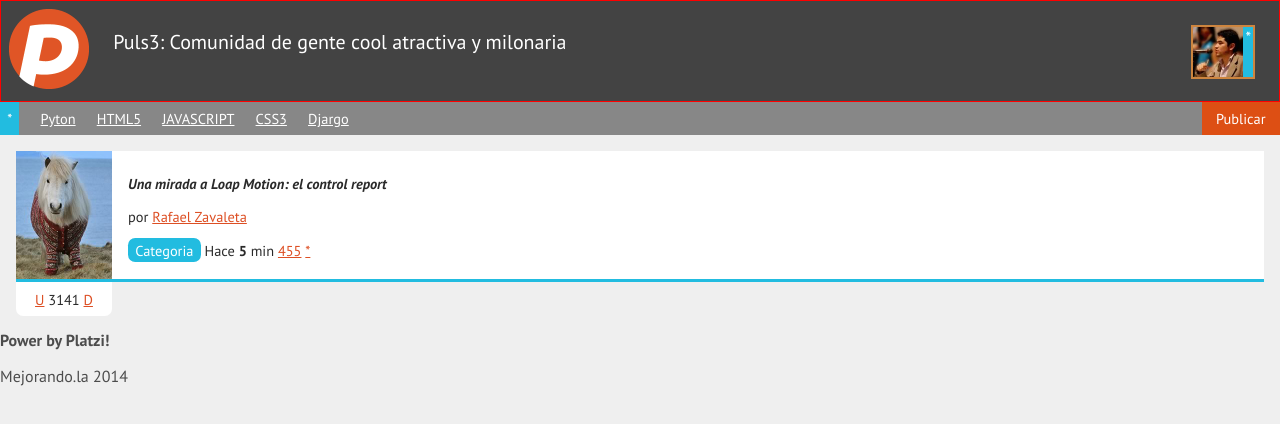
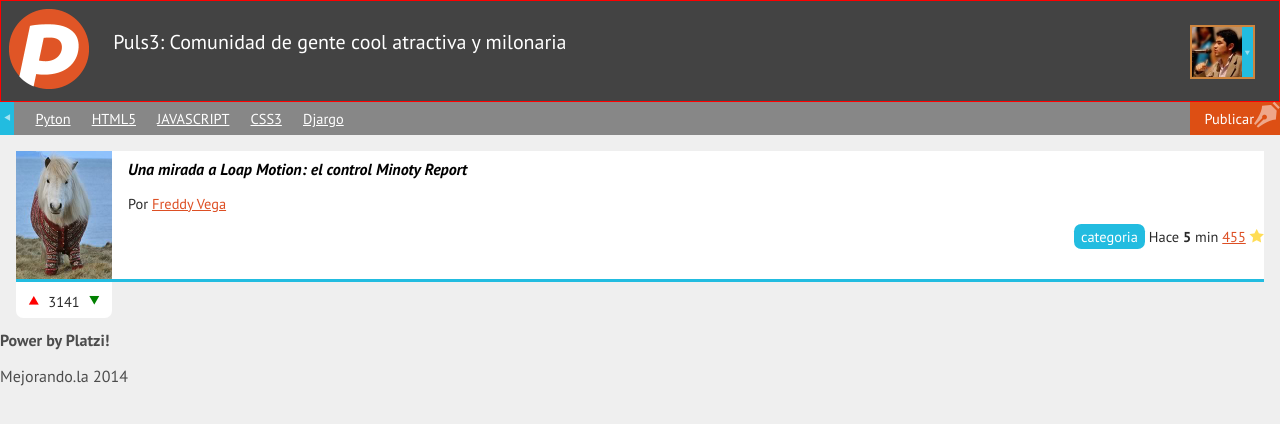
Before and after one commit to zavaraf/didenoWeb, a plain HTML site: page index.html in a window 1280 px wide. Drawn offline with Linux system fonts and the light colour scheme.

Commit message:
tipografias

```diff
--- a/estilos.css
+++ b/estilos.css
@@ -1,3 +1,14 @@
+@font-face {
+	font-family: 'icomoon';
+	src:url('fonts/icomoon.eot?-w2dex2');
+	src:url('fonts/icomoon.eot?#iefix-w2dex2') format('embedded-opentype'),
+		url('fonts/icomoon.woff?-w2dex2') format('woff'),
+		url('fonts/icomoon.ttf?-w2dex2') format('truetype'),
+		url('fonts/icomoon.svg?-w2dex2#icomoon') format('svg');
+	font-weight: normal;
+	font-style: normal;
+}
+
 a
 {
 	color: #DD4F24;
@@ -41,7 +52,14 @@ header #avatar figcaption
 	background: #22BCE0;
 	float: right;
 	height: 50px;
-	padding: 0 2px;
+	line-height: 50px;
+}
+header #avatar figcaption:after
+{
+	content: "\e604";
+	font-family: "icomoon";
+	font-size: 0.7em;
+	opacity: 0.5;
 }
 header #avatar img
 {
@@ -75,20 +93,40 @@ nav ul li a
 	display: block;
 	padding: 0.5em 0;
 }
+nav #publicar_nav
+{
+	background: #DD4f14;
+	float: right;
+	margin-right: 0;
+	padding-right: 0.8em;
+	position: relative;
+}
 nav #flechita_nav a
 {
 	background: #22BCE0;
-	padding: 0.5em 0.5em;
+	padding: 0.5em 0;
 	text-decoration: none;
 }
-nav #publicar_nav
+nav #flechita_nav a:after
 {
-	float: right;
-	margin-right: 0;
+	content: "\e603";
+	font-family: "icomoon";
+	opacity: 0.6;
+}
+
+nav #publicar_nav:after
+{
+	color: rgba(255,255,255,0.5);/* para la transparencia*/
+	content: "\e601";
+	font-family: "icomoon";
+	font-size: 1.8em;
+	position: absolute;
+	right: 0;
+	top: 0;
 }
 nav #publicar_nav a
 {
-	background: #DD4f14;
+	display: inline-block;
 	padding: 0.5em 1em;
 	text-decoration: none;
 }
@@ -110,6 +148,20 @@ nav #publicar_nav a
 	font-size: 0.9em;
 
 }
+#contenido .item .datos_item
+{
+	text-align: right;
+}
+#contenido .item .datos_item .guardar_item
+{
+	text-decoration: none;
+}
+#contenido .item .datos_item .guardar_item:after
+{
+	color: #FD5;
+	content: "\e600";
+	font-family: "icomoon";
+}
 #contenido .item .datos_item .tag_item
 {
 	background: #22BCE0;
@@ -123,20 +175,25 @@ nav #publicar_nav a
 	float: left;
 	margin: 0 1em 0 0;
 }
+#contenido .item .imagen_item a
+{
+	color: #444;
+	text-decoration: none;
+}
 #contenido .item .imagen_item img
 {
 	width: 96px;
+}
+#contenido .item .titulo_item  a
+{
+	text-decoration: none;
+	color: black;
 }
 #contenido .item .titulo_item
 {
 	font-size: 1em;
 	font-style: italic;
 	padding:  0.5em 0.5em 0;
-}
-#contenido .item .imagen_item a
-{
-	color: #444;
-	text-decoration: none;
 }
 #contenido .item  .votacion
 {
@@ -151,3 +208,25 @@ nav #publicar_nav a
 	width: 96px;
 
 }
+#contenido .item  .votacion a
+{
+	text-decoration: none;
+}
+#contenido .item  .votacion .down,
+#contenido .item  .votacion .up
+{
+	font-family: "icomoon";
+	font-size: 1.5em;
+	vertical-align: bottom;
+}
+#contenido .item  .votacion .down:after
+{
+	color: green;
+	content: "\e604";
+}
+
+#contenido .item  .votacion .up:after
+{
+	color: red;
+	content: "\e605";
+}
--- a/index.html
+++ b/index.html
@@ -16,15 +16,13 @@
 		<h1 id="titulo_header">Puls3: Comunidad de gente cool atractiva y milonaria</h1>
 		<figure id="avatar">
 			<img src="avatar.jpg"/>
-			<figcaption>
-				*
-			</figcaption>
+			<figcaption></figcaption>
 		</figure>
 	</header>
 
 	<nav>
 		<ul>
-			<li id="flechita_nav"><a href="#">*</a></li>
+			<li id="flechita_nav"><a href="#"></a></li>
 			<li><a href="#">Pyton</a></li>
 			<li><a href="#">HTML5</a></li>
 			<li><a href="#">JAVASCRIPT</a></li>
@@ -40,23 +38,21 @@
 				<img src="imagen.jpg"/>
 			</figure>
 			<h2 class="titulo_item">
-			<p class="autor_item">
-				</<a href="#">Una mirada a Loap Motion: el control report</a>
-			</p>
+				<a href="#">Una mirada a Loap Motion: el control Minoty Report</a>
 			</h2>
 			<p class="autor_item">
-				por <a href="">Rafael Zavaleta</a>
+				Por <a href="#">Freddy Vega</a>
 			</p>
 			<p class="datos_item">
-				<a class="tag_item" href="#">Categoria</a>
+				<a class="tag_item" href="#">categoria</a>
 				<span class="fecha_item">Hace <strong>5</strong> min</span>
-				<a calss="comenterios_item" href="#">455</a>
-				<a calss="guardar_item" href="#">*</a>
+				<a class="comentarios_item" href="#">455</a>
+				<a class="guardar_item" href="#"></a>
 			</p>
 			<p class="votacion">
-				<a class="up" href="#">U</a>
+				<a class="up" href="#"></a>
 				3141
-				<a class="down" href="#">D</a>
+				<a class="down" href="#"></a>
 			</p>
 		</article>
 	</section>
--- /dev/null
+++ b/index2.html
@@ -0,0 +1,166 @@
+<!DOCTYPE html>
+<html lang="es">
+<head>
+	<meta charset="utf-8" />
+
+	<meta name="viewport"
+		  content="width=device-width, initial-scale=1, maximum-scale=1" />
+
+	<title>Puls3: Comunidad online de gente pro y (no sé que más escribir)</title>
+	<link rel="stylesheet" href="normalize.css" />
+	<link href='http://fonts.googleapis.com/css?family=PT+Sans:400,700,400italic,700italic' rel='stylesheet' type='text/css' />
+	<link rel="stylesheet" href="estilos.css" />
+	<link rel="stylesheet" href="responsive.css" />
+</head>
+<body>
+	<!-- comentario de lo que sea -->
+	<header>
+		<figure id="logo">
+			<img src="logo.png" />
+		</figure>
+		<h1 id="titulo_header">Puls3: Comunidad de gente cool, atractiva y millonaria</h1>
+		<figure id="avatar">
+			<img src="avatar.jpg" />
+			<figcaption></figcaption>
+		</figure>
+	</header>
+	<nav>
+		<ul>
+			<li id="flechita_nav"><a href="#"></a></li>
+			<li><a href="#">Python</a></li>
+			<li><a href="#">HTML5</a></li>
+			<li><a href="#">Javascript</a></li>
+			<li><a href="#">CSS3</a></li>
+			<li><a href="#">Django</a></li>
+			<li id="publicar_nav"><a href="#">Publicar</a></li>
+		</ul>
+	</nav>
+	<aside id="bienvenida">
+		<h2>Hola, registrate!</h2>
+		<p>Es importante registrarte porque LOL!</p>
+		<a id="registro" href="#">Registrate acá</a>
+		<p id="mensaje_registro">En serio, registrate por favor</p>
+		<!-- <video width="300" controls>
+			<source src="happyfit.webm" type="video/webm" />
+			<source src="happyfit.mp4" type="video/mp4" />
+			<p>SU NAVEGADOR ES VIEJO DE COJONES!!</p>
+		</video> -->
+	</aside>
+	<section id="contenido">
+		<article class="item">
+			<figure class="imagen_item">
+				<img src="imagen.jpg" />
+			</figure>
+			<h2 class="titulo_item">
+				<a href="#">Una mirada a Leap Motion: El control Minority Report</a>
+			</h2>
+			<p class="autor_item">
+				Por <a href="#">Freddy Vega</a>
+			</p>
+			<p class="datos_item">
+				<a class="tag_item" href="#">categoria</a>
+				<span class="fecha_item">Hace <strong>5</strong> min</span>
+				<a class="comentarios_item" href="#">455</a>
+				<a class="guardar_item" href="#"></a>
+			</p>
+			<p class="votacion">
+				<a class="up" href="#"></a>
+				3141
+				<a class="down" href="#"></a>
+			</p>
+		</article>
+		<article class="item">
+			<figure class="imagen_item">
+				<img src="imagen.jpg" />
+			</figure>
+			<h2 class="titulo_item">
+				<a href="#">Una mirada a Leap Motion: El control Minority Report</a>
+			</h2>
+			<p class="autor_item">
+				Por <a href="#">Freddy Vega</a>
+			</p>
+			<p class="datos_item">
+				<a class="tag_item" href="#">categoria</a>
+				<span class="fecha_item">Hace <strong>5</strong> min</span>
+				<a class="comentarios_item" href="#">455</a>
+				<a class="guardar_item" href="#"></a>
+			</p>
+			<p class="votacion">
+				<a class="up" href="#"></a>
+				3141
+				<a class="down" href="#"></a>
+			</p>
+		</article>
+		<article class="item">
+			<figure class="imagen_item">
+				<img src="imagen.jpg" />
+			</figure>
+			<h2 class="titulo_item">
+				<a href="#">Una mirada a Leap Motion: El control Minority Report</a>
+			</h2>
+			<p class="autor_item">
+				Por <a href="#">Freddy Vega</a>
+			</p>
+			<p class="datos_item">
+				<a class="tag_item" href="#">categoria</a>
+				<span class="fecha_item">Hace <strong>5</strong> min</span>
+				<a class="comentarios_item" href="#">455</a>
+				<a class="guardar_item" href="#"></a>
+			</p>
+			<p class="votacion">
+				<a class="up" href="#"></a>
+				3141
+				<a class="down" href="#"></a>
+			</p>
+		</article>
+		<article class="item">
+			<figure class="imagen_item">
+				<img src="imagen.jpg" />
+			</figure>
+			<h2 class="titulo_item">
+				<a href="#">Una mirada a Leap Motion: El control Minority Report</a>
+			</h2>
+			<p class="autor_item">
+				Por <a href="#">Freddy Vega</a>
+			</p>
+			<p class="datos_item">
+				<a class="tag_item" href="#">categoria</a>
+				<span class="fecha_item">Hace <strong>5</strong> min</span>
+				<a class="comentarios_item" href="#">455</a>
+				<a class="guardar_item" href="#"></a>
+			</p>
+			<p class="votacion">
+				<a class="up" href="#"></a>
+				3141
+				<a class="down" href="#"></a>
+			</p>
+		</article>
+		<article class="item">
+			<figure class="imagen_item">
+				<img src="imagen.jpg" />
+			</figure>
+			<h2 class="titulo_item">
+				<a href="#">Una mirada a Leap Motion: El control Minority Report</a>
+			</h2>
+			<p class="autor_item">
+				Por <a href="#">Freddy Vega</a>
+			</p>
+			<p class="datos_item">
+				<a class="tag_item" href="#">categoria</a>
+				<span class="fecha_item">Hace <strong>5</strong> min</span>
+				<a class="comentarios_item" href="#">455</a>
+				<a class="guardar_item" href="#"></a>
+			</p>
+			<p class="votacion">
+				<a class="up" href="#"></a>
+				3141
+				<a class="down" href="#"></a>
+			</p>
+		</article>
+	</section>
+	<footer>
+		<p><strong>Powered by Platzi!</strong></p>
+		<p>Mejorando.la 2013 ®</p>
+	</footer>
+</body>
+</html>
```
Also changed, not shown: fonts/icomoon.ttf (added), fonts/icomoon.woff (added), 2 other files.
